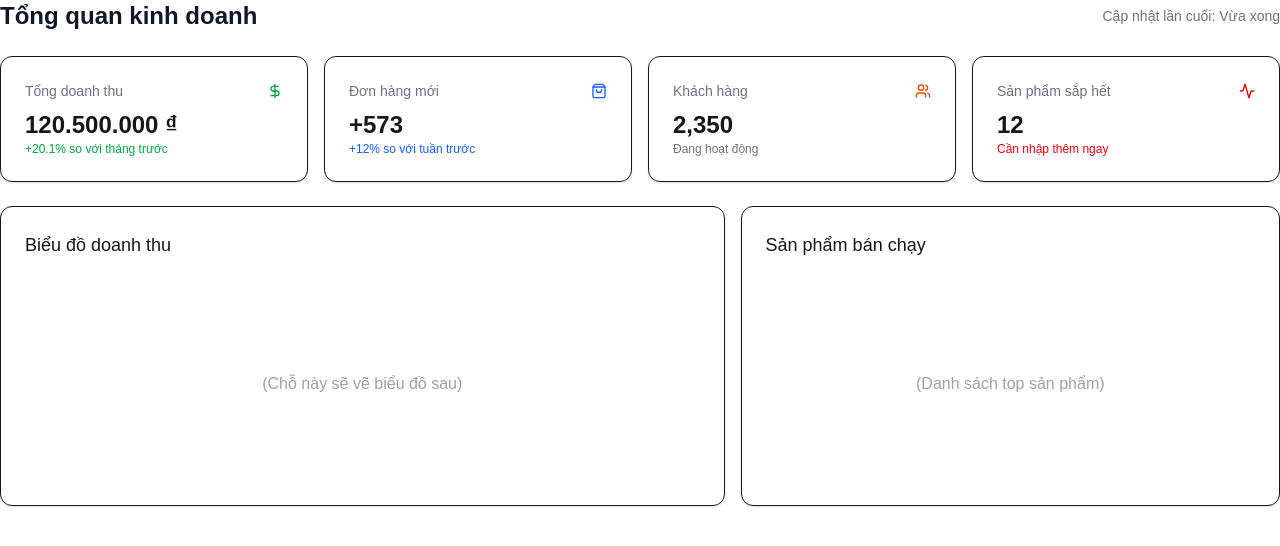
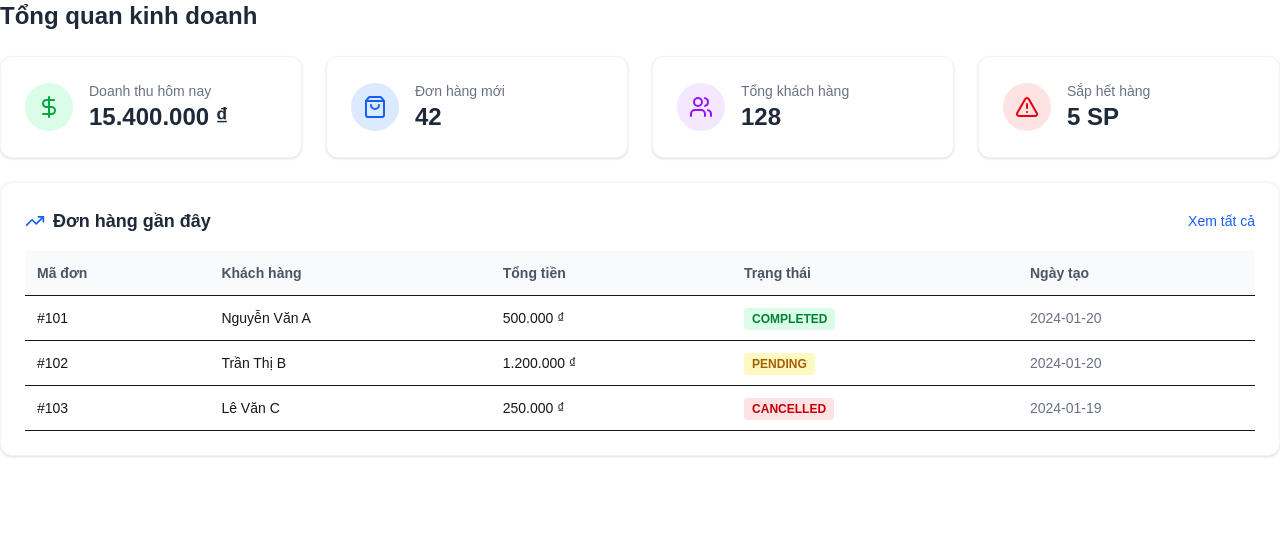
Before and after one commit to dangtai2412-rgb/Bizflowa-frontend, a Next.js app: page / in a window 1280 px wide. Shown: the top 546 px of the page. Built offline with nearby package versions, Linux system fonts and the light colour scheme.

Commit message:
up code kiem tra

```diff
--- /dev/null
+++ b/app/login/page.tsx
@@ -0,0 +1,109 @@
+"use client"
+import { useState } from 'react';
+import { useRouter } from 'next/navigation';
+import api from '@/lib/axios'; // Dùng axios đã cấu hình của bạn
+import { Lock, User } from 'lucide-react';
+
+export default function LoginPage() {
+  const router = useRouter();
+  const [formData, setFormData] = useState({ username: '', password: '' });
+  const [error, setError] = useState('');
+  const [loading, setLoading] = useState(false);
+
+  const handleLogin = async (e: React.FormEvent) => {
+    e.preventDefault();
+    setError('');
+    setLoading(true);
+
+    try {
+      // Gọi API Backend: POST /api/auth/login
+      const response = await api.post('/auth/login', formData);
+
+      // 1. Lấy token từ phản hồi
+      const { token, user } = response.data; // Đảm bảo Backend trả về đúng cấu trúc này
+
+      // 2. Lưu token vào localStorage
+      if (typeof window !== 'undefined') {
+        localStorage.setItem('token', token);
+        localStorage.setItem('user', JSON.stringify(user));
+      }
+
+      // 3. Chuyển hướng về trang chủ (Dashboard)
+      alert("Đăng nhập thành công!");
+      router.push('/');
+
+    } catch (err: any) {
+      console.error(err);
+      setError(err.response?.data?.error || "Đăng nhập thất bại. Kiểm tra lại tài khoản.");
+    } finally {
+      setLoading(false);
+    }
+  };
+
+  return (
+    <div className="min-h-screen flex items-center justify-center bg-gray-100">
+      <div className="bg-white p-8 rounded-2xl shadow-lg w-full max-w-md">
+        <div className="text-center mb-8">
+          <h1 className="text-3xl font-bold text-blue-600 mb-2">BizFlowa</h1>
+          <p className="text-gray-500">Đăng nhập để quản lý cửa hàng</p>
+        </div>
+
+        {error && (
+          <div className="bg-red-50 text-red-600 p-3 rounded-lg mb-4 text-sm text-center">
+            {error}
+          </div>
+        )}
+
+        <form onSubmit={handleLogin} className="space-y-6">
+          <div>
+            <label className="block text-sm font-medium text-gray-700 mb-1">Tài khoản</label>
+            <div className="relative">
+              <span className="absolute inset-y-0 left-0 pl-3 flex items-center text-gray-400">
+                <User size={18} />
+              </span>
+              <input
+                type="text"
+                required
+                className="w-full pl-10 pr-4 py-2 border rounded-lg focus:ring-2 focus:ring-blue-500 outline-none"
+                placeholder="Nhập username"
+                value={formData.username}
+                onChange={(e) => setFormData({...formData, username: e.target.value})}
+              />
+            </div>
+          </div>
+
+          <div>
+            <label className="block text-sm font-medium text-gray-700 mb-1">Mật khẩu</label>
+            <div className="relative">
+              <span className="absolute inset-y-0 left-0 pl-3 flex items-center text-gray-400">
+                <Lock size={18} />
+              </span>
+              <input
+                type="password"
+                required
+                className="w-full pl-10 pr-4 py-2 border rounded-lg focus:ring-2 focus:ring-blue-500 outline-none"
+                placeholder="••••••"
+                value={formData.password}
+                onChange={(e) => setFormData({...formData, password: e.target.value})}
+              />
+            </div>
+          </div>
+
+          <button
+            type="submit"
+            disabled={loading}
+            className={`w-full py-2.5 rounded-lg text-white font-medium transition-colors ${
+              loading ? 'bg-blue-400 cursor-not-allowed' : 'bg-blue-600 hover:bg-blue-700'
+            }`}
+          >
+            {loading ? "Đang xử lý..." : "Đăng nhập"}
+          </button>
+        </form>
+
+        <div className="mt-6 text-center text-sm">
+          <a href="#" className="text-blue-600 hover:underline">Quên mật khẩu?</a>
+        </div>
+      </div>
+    </div>
+  );
+}
--- a/app/page.tsx
+++ b/app/page.tsx
@@ -1,70 +1,156 @@
-import { DollarSign, ShoppingBag, Users, Activity } from "lucide-react";
+"use client"
+import { useEffect, useState } from 'react';
+import { DollarSign, ShoppingBag, Users, AlertTriangle, TrendingUp } from "lucide-react";
+import api from '@/lib/axios';
 
-export default function Home() {
+// Định nghĩa kiểu dữ liệu cho đơn hàng hiển thị
+interface RecentOrder {
+  id: number;
+  customer_name: string;
+  total_amount: number;
+  status: string;
+  created_at: string;
+}
+
+export default function Dashboard() {
+  const [stats, setStats] = useState({
+    revenue: 0,
+    orders_count: 0,
+    customers_count: 0,
+    low_stock_count: 0
+  });
+  const [recentOrders, setRecentOrders] = useState<RecentOrder[]>([]);
+  const [loading, setLoading] = useState(true);
+
+  useEffect(() => {
+    const fetchDashboardData = async () => {
+      try {
+        // 1. Gọi API lấy số liệu thống kê (Nếu chưa có endpoint này, BE sẽ trả lỗi và ta dùng số giả)
+        // const statsRes = await api.get('/reports/dashboard-stats');
+        // setStats(statsRes.data);
+
+        // 2. Gọi API lấy đơn hàng mới nhất
+        // const ordersRes = await api.get('/orders?limit=5');
+        // setRecentOrders(ordersRes.data);
+
+        // --- MOCK DATA (DỮ LIỆU GIẢ ĐỂ TEST GIAO DIỆN KHI CHƯA CÓ API DASHBOARD) ---
+        // Khi nào Backend viết xong API thống kê thì xóa đoạn này đi
+        setStats({
+          revenue: 15400000,
+          orders_count: 42,
+          customers_count: 128,
+          low_stock_count: 5
+        });
+        setRecentOrders([
+          { id: 101, customer_name: "Nguyễn Văn A", total_amount: 500000, status: "COMPLETED", created_at: "2024-01-20" },
+          { id: 102, customer_name: "Trần Thị B", total_amount: 1200000, status: "PENDING", created_at: "2024-01-20" },
+          { id: 103, customer_name: "Lê Văn C", total_amount: 250000, status: "CANCELLED", created_at: "2024-01-19" },
+        ]);
+        // --------------------------------------------------------------------------
+
+      } catch (error) {
+        console.error("Lỗi tải dashboard:", error);
+      } finally {
+        setLoading(false);
+      }
+    };
+
+    fetchDashboardData();
+  }, []);
+
   return (
     <div className="space-y-6">
-      {/* Tiêu đề trang */}
-      <div className="flex items-center justify-between">
-        <h1 className="text-2xl font-bold text-gray-900">Tổng quan kinh doanh</h1>
-        <span className="text-sm text-gray-500">Cập nhật lần cuối: Vừa xong</span>
-      </div>
+      <h1 className="text-2xl font-bold text-gray-800">Tổng quan kinh doanh</h1>
 
-      {/* Các thẻ báo cáo nhanh (Stats Cards) */}
-      <div className="grid gap-4 md:grid-cols-2 lg:grid-cols-4">
+      {/* 4 Thẻ Thống kê (Cards) */}
+      <div className="grid grid-cols-1 md:grid-cols-2 lg:grid-cols-4 gap-6">
         {/* Thẻ 1: Doanh thu */}
-        <div className="rounded-xl border bg-white p-6 shadow-sm">
-          <div className="flex items-center justify-between space-y-0 pb-2">
-            <p className="text-sm font-medium text-gray-500">Tổng doanh thu</p>
-            <DollarSign className="h-4 w-4 text-green-600" />
+        <div className="bg-white p-6 rounded-xl shadow-sm border border-gray-100 flex items-center gap-4">
+          <div className="p-3 bg-green-100 text-green-600 rounded-full">
+            <DollarSign size={24} />
           </div>
-          <div className="text-2xl font-bold">120.500.000 ₫</div>
-          <p className="text-xs text-green-600">+20.1% so với tháng trước</p>
+          <div>
+            <p className="text-sm text-gray-500">Doanh thu hôm nay</p>
+            <h3 className="text-2xl font-bold text-gray-800">{stats.revenue.toLocaleString('vi-VN')} ₫</h3>
+          </div>
         </div>
 
         {/* Thẻ 2: Đơn hàng */}
-        <div className="rounded-xl border bg-white p-6 shadow-sm">
-          <div className="flex items-center justify-between space-y-0 pb-2">
-            <p className="text-sm font-medium text-gray-500">Đơn hàng mới</p>
-            <ShoppingBag className="h-4 w-4 text-blue-600" />
+        <div className="bg-white p-6 rounded-xl shadow-sm border border-gray-100 flex items-center gap-4">
+          <div className="p-3 bg-blue-100 text-blue-600 rounded-full">
+            <ShoppingBag size={24} />
           </div>
-          <div className="text-2xl font-bold">+573</div>
-          <p className="text-xs text-blue-600">+12% so với tuần trước</p>
+          <div>
+            <p className="text-sm text-gray-500">Đơn hàng mới</p>
+            <h3 className="text-2xl font-bold text-gray-800">{stats.orders_count}</h3>
+          </div>
         </div>
 
         {/* Thẻ 3: Khách hàng */}
-        <div className="rounded-xl border bg-white p-6 shadow-sm">
-          <div className="flex items-center justify-between space-y-0 pb-2">
-            <p className="text-sm font-medium text-gray-500">Khách hàng</p>
-            <Users className="h-4 w-4 text-orange-600" />
+        <div className="bg-white p-6 rounded-xl shadow-sm border border-gray-100 flex items-center gap-4">
+          <div className="p-3 bg-purple-100 text-purple-600 rounded-full">
+            <Users size={24} />
           </div>
-          <div className="text-2xl font-bold">2,350</div>
-          <p className="text-xs text-gray-500">Đang hoạt động</p>
+          <div>
+            <p className="text-sm text-gray-500">Tổng khách hàng</p>
+            <h3 className="text-2xl font-bold text-gray-800">{stats.customers_count}</h3>
+          </div>
         </div>
 
-        {/* Thẻ 4: Tồn kho */}
-        <div className="rounded-xl border bg-white p-6 shadow-sm">
-          <div className="flex items-center justify-between space-y-0 pb-2">
-            <p className="text-sm font-medium text-gray-500">Sản phẩm sắp hết</p>
-            <Activity className="h-4 w-4 text-red-600" />
+        {/* Thẻ 4: Cảnh báo kho */}
+        <div className="bg-white p-6 rounded-xl shadow-sm border border-gray-100 flex items-center gap-4">
+          <div className="p-3 bg-red-100 text-red-600 rounded-full">
+            <AlertTriangle size={24} />
           </div>
-          <div className="text-2xl font-bold">12</div>
-          <p className="text-xs text-red-600">Cần nhập thêm ngay</p>
+          <div>
+            <p className="text-sm text-gray-500">Sắp hết hàng</p>
+            <h3 className="text-2xl font-bold text-gray-800">{stats.low_stock_count} SP</h3>
+          </div>
         </div>
       </div>
 
-      {/* Khu vực biểu đồ (Để trống chờ làm sau) */}
-      <div className="grid gap-4 md:grid-cols-2 lg:grid-cols-7">
-        <div className="col-span-4 rounded-xl border bg-white p-6 shadow-sm h-[300px]">
-          <h3 className="text-lg font-medium">Biểu đồ doanh thu</h3>
-          <div className="flex h-full items-center justify-center text-gray-400">
-            (Chỗ này sẽ vẽ biểu đồ sau)
-          </div>
+      {/* Bảng đơn hàng gần đây */}
+      <div className="bg-white rounded-xl shadow-sm border border-gray-100 p-6">
+        <div className="flex justify-between items-center mb-4">
+          <h2 className="text-lg font-bold text-gray-800 flex items-center gap-2">
+            <TrendingUp size={20} className="text-blue-600"/> Đơn hàng gần đây
+          </h2>
+          <button className="text-sm text-blue-600 hover:underline">Xem tất cả</button>
         </div>
-        <div className="col-span-3 rounded-xl border bg-white p-6 shadow-sm h-[300px]">
-          <h3 className="text-lg font-medium">Sản phẩm bán chạy</h3>
-          <div className="flex h-full items-center justify-center text-gray-400">
-            (Danh sách top sản phẩm)
-          </div>
+
+        <div className="overflow-x-auto">
+          <table className="w-full text-left">
+            <thead className="bg-gray-50 border-b">
+              <tr>
+                <th className="p-3 text-sm font-semibold text-gray-600">Mã đơn</th>
+                <th className="p-3 text-sm font-semibold text-gray-600">Khách hàng</th>
+                <th className="p-3 text-sm font-semibold text-gray-600">Tổng tiền</th>
+                <th className="p-3 text-sm font-semibold text-gray-600">Trạng thái</th>
+                <th className="p-3 text-sm font-semibold text-gray-600">Ngày tạo</th>
+              </tr>
+            </thead>
+            <tbody>
+              {loading ? (
+                <tr><td colSpan={5} className="p-4 text-center">Đang tải...</td></tr>
+              ) : recentOrders.map((order) => (
+                <tr key={order.id} className="border-b hover:bg-gray-50">
+                  <td className="p-3 text-sm">#{order.id}</td>
+                  <td className="p-3 text-sm font-medium">{order.customer_name}</td>
+                  <td className="p-3 text-sm">{order.total_amount.toLocaleString('vi-VN')} ₫</td>
+                  <td className="p-3 text-sm">
+                    <span className={`px-2 py-1 rounded text-xs font-bold ${
+                      order.status === 'COMPLETED' ? 'bg-green-100 text-green-700' :
+                      order.status === 'PENDING' ? 'bg-yellow-100 text-yellow-700' :
+                      'bg-red-100 text-red-700'
+                    }`}>
+                      {order.status}
+                    </span>
+                  </td>
+                  <td className="p-3 text-sm text-gray-500">{order.created_at}</td>
+                </tr>
+              ))}
+            </tbody>
+          </table>
         </div>
       </div>
     </div>
```
